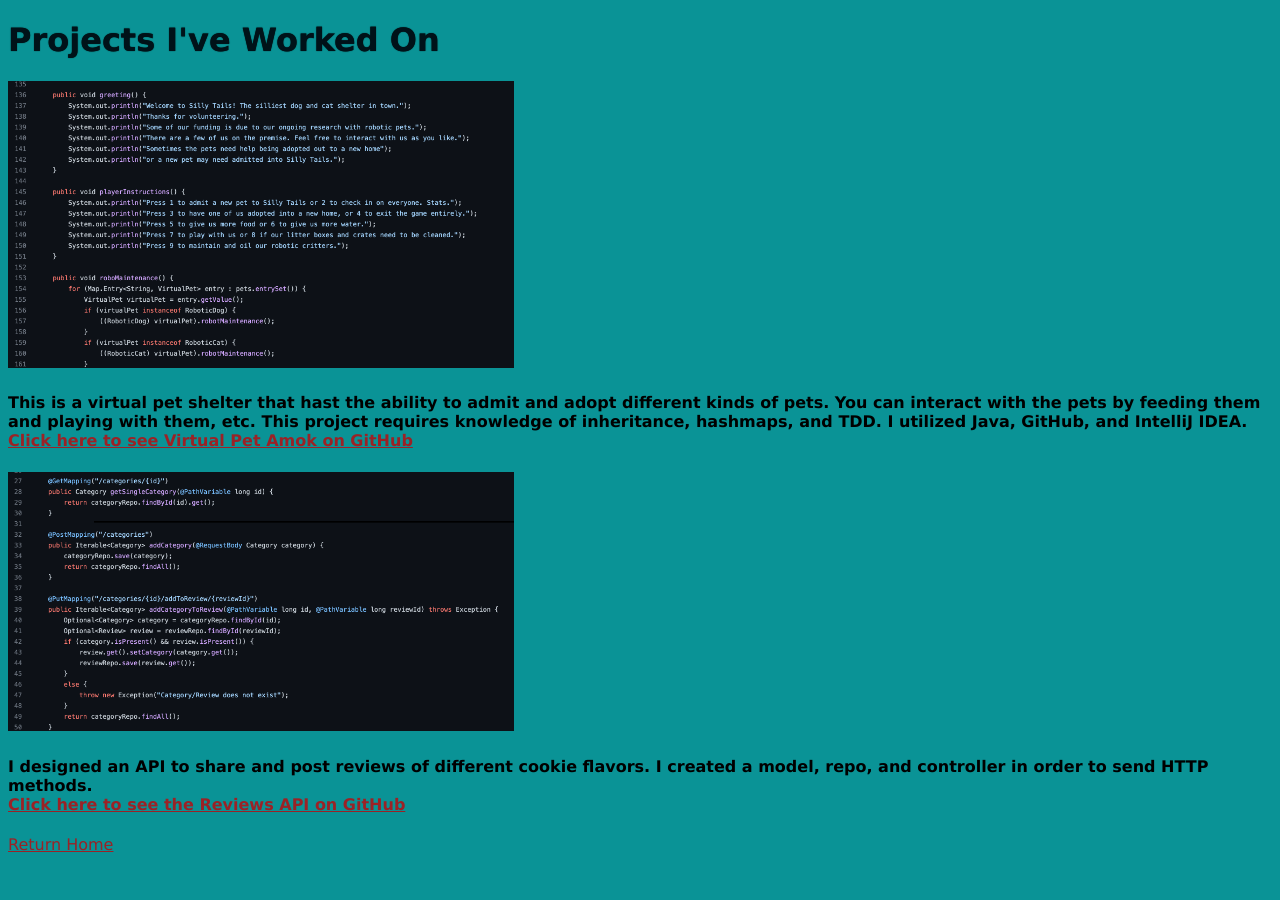
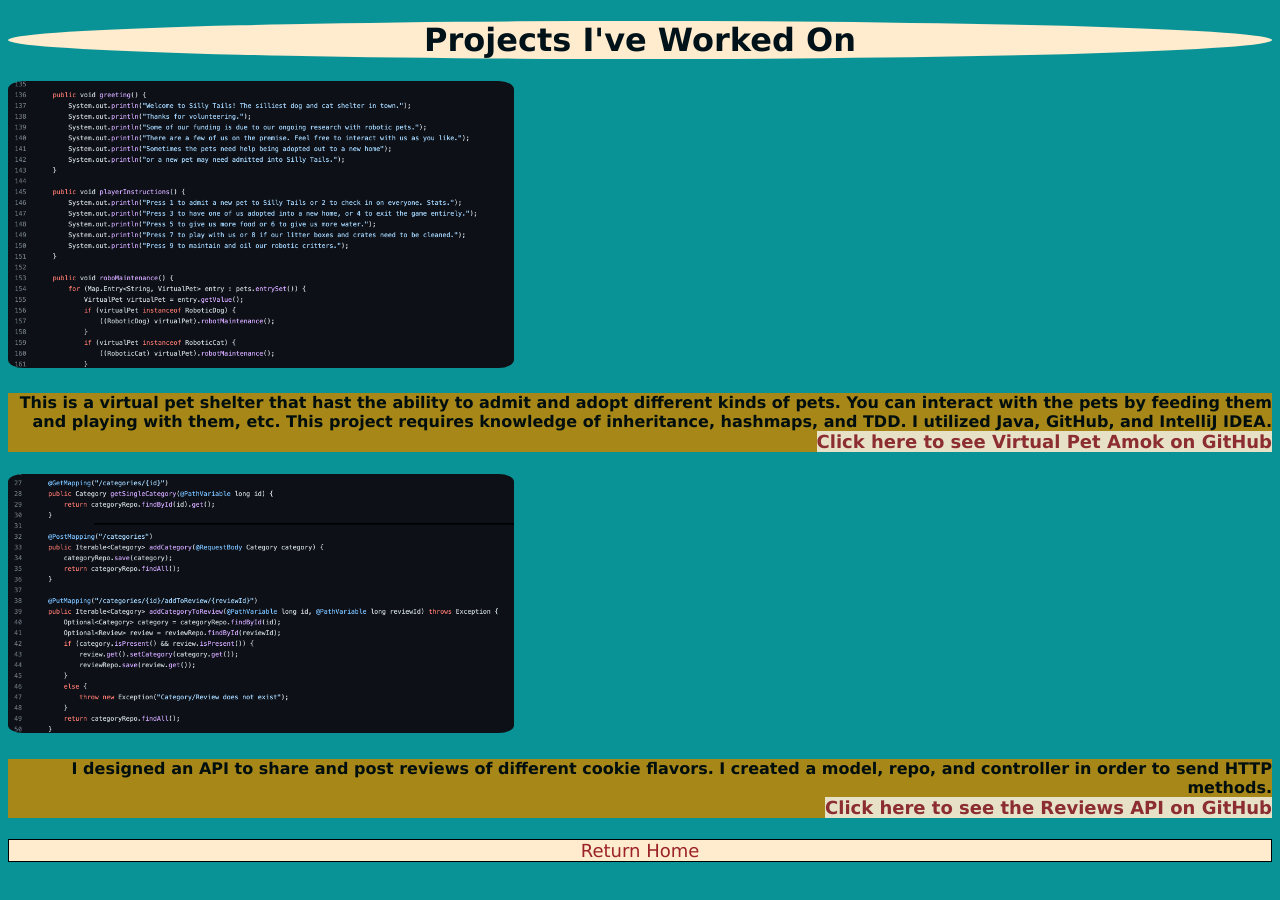
Before and after one commit to cheyenneabel/cheyenneabel.github.io, a plain HTML site: page projects.html in a window 1280 px wide. Before the commit the page ends 870 px from the top, so only its background shows below. Drawn offline with Linux system fonts and the light colour scheme.

Commit message:
working on styling

```diff
--- a/projects.html
+++ b/projects.html
@@ -9,19 +9,21 @@
 </head>
 <body>
     <h1>Projects I've Worked On</h1>
+    <div class="grid-container">
         <article class="Virtual Pet Amok">
-        <img src="links-and-images/images/VirtualPet.png" alt="VirtualPet" style="width:40%;height:40%;">
-        <h4> This is a virtual pet shelter that hast the ability to admit and adopt different kinds of pets.
+        <div class="item1"><img src="links-and-images/images/VirtualPet.png" alt="VirtualPet"></div>
+        <div class="item2"><h4> This is a virtual pet shelter that hast the ability to admit and adopt different kinds of pets.
             You can interact with the pets by feeding them and playing with them, etc. This project requires knowledge of
-            inheritance, hashmaps, and TDD. I utilized Java, GitHub, and IntelliJ IDEA.<br>
+            inheritance, hashmaps, and TDD. I utilized Java, GitHub, and IntelliJ IDEA.
             <a href="https://github.com/2022-Fall-Cohort/virtual-pet-cheyenneabel" target="blank"> Click here to see Virtual Pet Amok on GitHub</a>
-        </h4>
+        </h4></div></article>
         <article class="Cookie Reviews API">
-        <img src="links-and-images/images/reviewapi.png" alt="reviewapi" style="width:40%;height:40%;">
-        <h4>I designed an API to share and post reviews of different cookie flavors. I created a model, repo, and
+        <div class="item3"><img src="links-and-images/images/reviewapi.png" alt="reviewapi"></div>
+        <div class="item4"><h4>I designed an API to share and post reviews of different cookie flavors. I created a model, repo, and
             controller in order to send HTTP methods.<br>
             <a href="https://github.com/2022-Fall-Cohort/review-api-cheyenneabel" target="blank"> Click here to see the Reviews API on GitHub</a>
-        </h4>
+        </h4></div></article>
+
     <p><a href="index.html"> Return Home</p>
 </body>
 </html>
--- a/style.css
+++ b/style.css
@@ -1,3 +1,4 @@
+
 body {
   background-color: rgb(10, 147, 150);
   font-family:'Lucida Sans', 'Lucida Sans Regular', 'Lucida Grande', 'Lucida Sans Unicode', Geneva, Verdana, sans-serif;
@@ -5,20 +6,43 @@ body {
 
 h1 {
     color: rgb(0, 18, 25);
-    text-align:justify;
-    text-shadow: 0 0 1px black;
-    border-style: hidden;
-    border-width: 2px;
+    background-color: blanchedalmond;
+    text-align:center;
+    border-radius: 50%;
   }
 
-a:link {
-    color: rgb(155, 34, 38);
+p {
+  background-color: blanchedalmond;
+  text-align: center;
+  border-style:solid;
+  border-width:  1px;
 }
 
-a:visited {
+a:link, a:visited {
+    background-color: blanchedalmond;
     color: rgb(155, 34, 38);
+    font-size: large;
+    text-align:center;
+    text-decoration: none;
+    display: inline-block;
 }
 
-a:hover {
-    color: rgb(187, 62, 3);
-  }
+grid-container {
+  display: grid;
+  justify-items: end;
+  grid-template-columns: auto auto auto auto;
+  gap: 50px;
+}
+
+img {
+  border-radius: 3%;
+  width: 40%;
+  height: 40%;
+}
+
+h4 {
+  background-color: darkgoldenrod;
+  opacity: 90%;
+  text-align: right;
+  text-decoration: none;
+}
```
Also changed, not shown: aboutme.html (+18 -8 lines), index.html (+7 -5 lines), layout.css (deleted, +0 -7 lines), links-and-images/links.html (+1 -9 lines).
